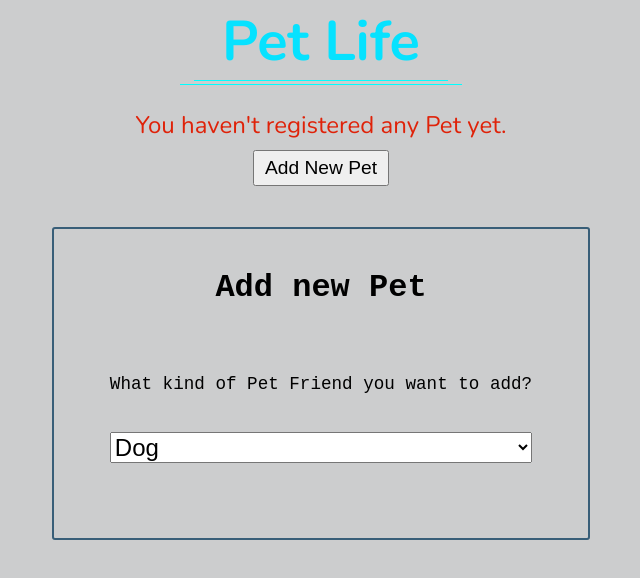
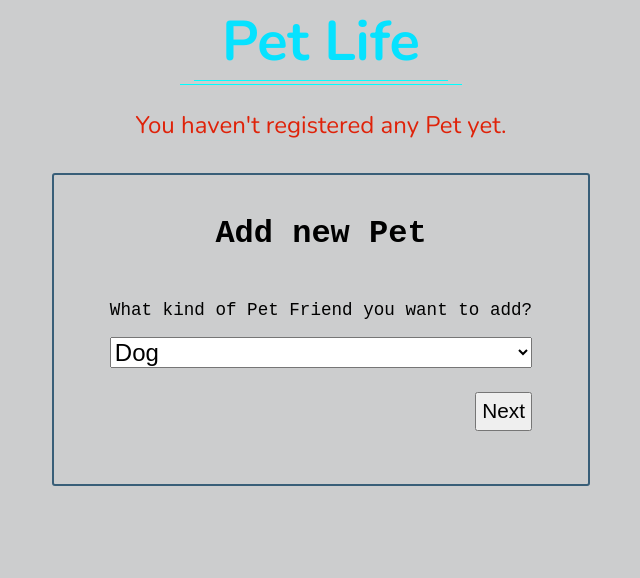
Before and after one commit to valvira-gh/pet-life, a Next.js app: page /my-pets in a window 1280 px wide. Both pictures are taken after a click on the button "Add New Pet". Shown: the top 578 px of the page, without its empty margins (319-959 px from the left). Built offline with nearby package versions, Linux system fonts and the light colour scheme.

Commit message:
Add New Pet -form styling.

```diff
--- a/app/my-pets/page.module.css
+++ b/app/my-pets/page.module.css
@@ -55,6 +55,7 @@
 	height: 10em;
 
 	justify-content: space-around;
+
 }
 
 .addPetTitle {
@@ -66,8 +67,20 @@
 .formTitle {
 	font-size: 1.1rem;
 	font-family: 'Cantarell', monospace;
+	margin-bottom: 1em;
 }
 
 .dropdownMenu {
 	font-size: 1.5rem;
 }
+
+.submitBtnContainer {
+	margin-top: 1.5em;
+	text-align: end;
+}
+
+.submitPetBtn {
+	font-size: 1.3rem;
+padding: 0.25em;
+	max-width: 3em;
+}
--- a/app/my-pets/page.tsx
+++ b/app/my-pets/page.tsx
@@ -27,13 +27,23 @@ const Message: React.FC<MessageProps> = ({ text }) => <p className={styles.messa
                     <Message text="You haven't registered any Pet yet."/>}
             </div>
 
-          <button onClick={handleShowForm} className={styles.addNewPetBtn}>Add New Pet</button>
 
+            {showForm ? <AddNewPetsForm/> :
+                <button onClick={handleShowForm} className={styles.addNewPetBtn}>Add New Pet</button>}
+
+
+        </div>
+    )
+ }
+
+export default MyPets;
+
+const AddNewPetsForm: React.FC = () => {
+     return (
          <div className={styles.addPetContainer}>
              <h3 className={styles.addPetTitle}>
                  Add new Pet
              </h3>
-
          <form className={styles.addPetForm}>
              <p className={styles.formTitle}>
                  What kind of Pet Friend you want to add?
@@ -42,10 +52,11 @@ const Message: React.FC<MessageProps> = ({ text }) => <p className={styles.messa
                  <option value="dog">Dog</option>
                  <option value="cat">Cat</option>
              </select>
+             <div className={styles.submitBtnContainer}>
+                 <input type='submit' className={styles.submitPetBtn} value='Next'/>
+             </div>
+
          </form>
-            </div>
          </div>
      )
 }
-
-export default MyPets;
```
Lines whose indentation alone changed are shown as unchanged.
